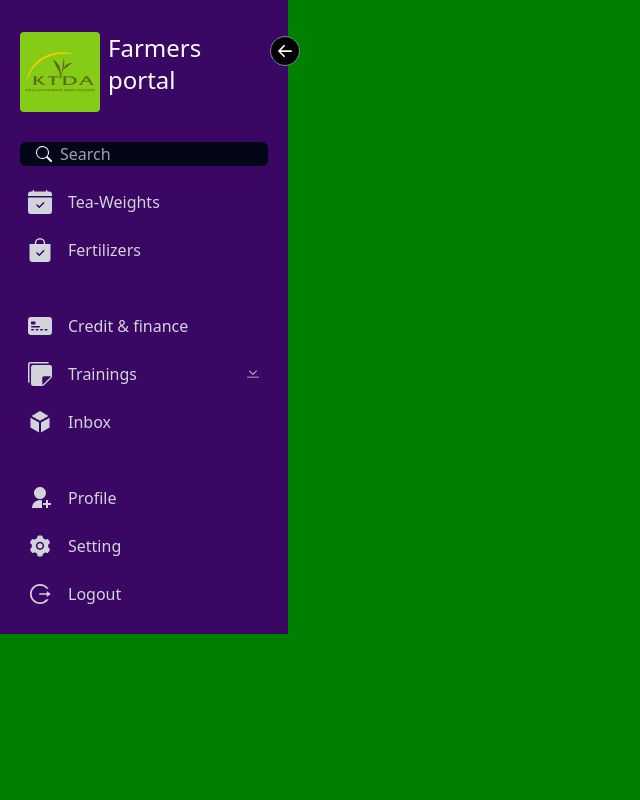
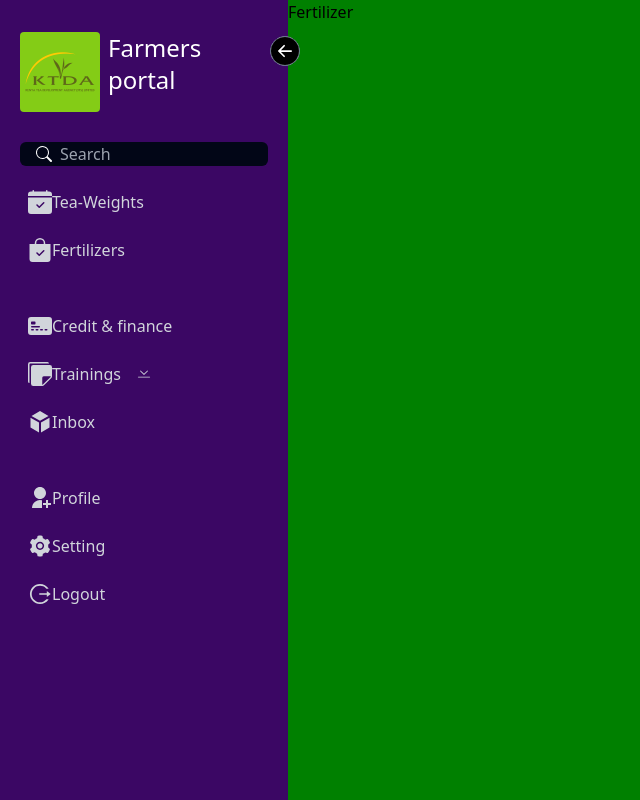
Before and after one commit to Titus-muchoki/Thetaportal, a React (Create React App) app: page /fertilizer in a window 1280 px wide. Shown: the whole page, without its empty margins (0-640 px from the left). Built offline with nearby package versions, Linux system fonts and the light colour scheme.

Commit message:
add the initial files

```diff
--- a/package.json
+++ b/package.json
@@ -10,6 +10,7 @@
     "react": "^18.2.0",
     "react-dom": "^18.2.0",
     "react-icons": "^4.10.1",
+    "react-router-dom": "^6.14.1",
     "react-scripts": "5.0.1",
     "web-vitals": "^2.1.4"
   },
--- a/src/App.js
+++ b/src/App.js
@@ -1,10 +1,19 @@
 import React from 'react';
 import Navbar from './components/Navbar';
+import Base from './components/Base';
+import { Route, Router, Routes } from 'react-router-dom';
+import Teaweights from './components/Teaweights';
+import Fertilizer from './components/Fertilizer';
 
 const App = () => {
   return (
-    <div>
-      <Navbar />
+    <div className='flex'>
+      <Routes>
+        <Route path='/' element={<Base />}>
+          <Route index element={<Teaweights />} />
+          <Route path='/fertilizer' element={<Fertilizer />} />
+        </Route>
+      </Routes>
     </div>
   );
 };
--- /dev/null
+++ b/src/components/Base.jsx
@@ -0,0 +1,15 @@
+import React from 'react';
+import { Outlet } from 'react-router-dom';
+import Teaweights from './Teaweights';
+import Navbar from './Navbar';
+
+const Base = () => {
+    return (
+        <div className='flex'>
+            <Navbar />
+            <Outlet />
+        </div>
+    );
+};
+
+export default Base;
--- a/src/components/Sidebar.jsx
+++ b/src/components/Fertilizer.jsx
@@ -1,11 +1,11 @@
 import React from 'react';
 
-const Sidebar = () => {
+const Fertilizer = () => {
     return (
         <div>
-            ncck
+            Fertilizer
         </div>
     );
 };
 
-export default Sidebar;
+export default Fertilizer;
--- a/src/components/Navbar.jsx
+++ b/src/components/Navbar.jsx
@@ -8,17 +8,19 @@ import { RiDashboardFill, RiBox3Fill, RiUserAddFill } from "react-icons/ri";
 import { AiFillSetting, AiOutlineLogout } from "react-icons/ai";
 
 import Ktda from "../assets/KTDA-MS.webp"
+import { useNavigate } from "react-router-dom";
 
 
 
 
 
 const Navbar = () => {
+    const navigate = useNavigate();
     const [open, setOpen] = useState(true)
     const [submenuOpen, setSubmenuOpen] = useState(false);
     const Menus = [
-    { title: "Tea-Weights", icon: <BsCalendarCheckFill /> },
-    { title: "Fertilizers", icon: <BsBagCheckFill /> },
+        { title: "Tea-Weights", icon: <BsCalendarCheckFill />, link: "/" },
+        { title: "Fertilizers", icon: <BsBagCheckFill />, link: "/fertilizer" },
         { title: "Credit & finance", icon: <BsCreditCard2FrontFill />, spacing: true },
         {
             title: "Trainings", icon: <BsStickiesFill />,
@@ -35,9 +37,14 @@ const Navbar = () => {
         { title: "Setting", icon: <AiFillSetting /> },
         { title: "Logout", icon: <AiOutlineLogout /> }
     ];
+    // const onMenuClick = (link) => {
+    //     console.log("clicked");
+    //     console.log(link);
+    //     navigate(link);
+    // }
     return (
-    <div className="flex">
-      <div className={` bg-purple-950 p-5 pt-8 ${open ? "w-72" : "w-20"} duration-300  relative`}>
+        <div className="flex" >
+            <div className={` bg-purple-950 p-5 pt-8 h-screen ${open ? "w-72" : "w-20"} duration-300  relative`}>
                 <BsFillArrowLeftSquareFill className={`bg-white text-dark-purple text-3xl rounded-full
         absolute -right-3 top-9 border border-slate-500 cursor-pointer ${!open && "rotate-180"}`}
                     onClick={() => setOpen(!open)} />
@@ -59,12 +66,16 @@ const Navbar = () => {
                         <>
                             <li key={index} className={`text-gray-300 text-sm flex items-center gap-x-4 cursor-pointer p-2
              hover:bg-slate-400 rounded-md ${menu.spacing ? "mt-9" : "mt-2"}`}>
+                                <div onClick={() => {
+                                    navigate(menu.link);
+                                }}>
                                     <span className='text-2xl block float-left'>
                                         {menu.icon ? menu.icon : <RiDashboardFill />}
                                     </span>
                                     <span className={`text-base font-medium flex-1 duration-200 ${!open && "hidden"}`}>
                                         {menu.title}
                                     </span>
+                                </div>
                                 {menu.submenu && open && (
                                     <BsChevronBarDown className={`${submenuOpen && "rotate-180"}`} onClick={() =>
                                         setSubmenuOpen(!submenuOpen)} />
--- a/src/components/Teaweights.jsx
+++ b/src/components/Teaweights.jsx
@@ -19,6 +19,7 @@ const Teaweights = () => {
 
     return (
       <div>
+        hello there
         <table className='table'>
           <thead>
             <tr>
--- a/src/index.js
+++ b/src/index.js
@@ -2,10 +2,13 @@ import React from 'react';
 import ReactDOM from 'react-dom/client';
 import './index.css';
 import App from './App';
+import { BrowserRouter } from 'react-router-dom';
 
 const root = ReactDOM.createRoot(document.getElementById('root'));
 root.render(
   <React.StrictMode>
+    <BrowserRouter>
     <App />
+    </BrowserRouter>
   </React.StrictMode>
 );
```
Also changed, not shown: 1 other file (tests, documents, lock files or other folders). Lines whose indentation alone changed are shown as unchanged.
